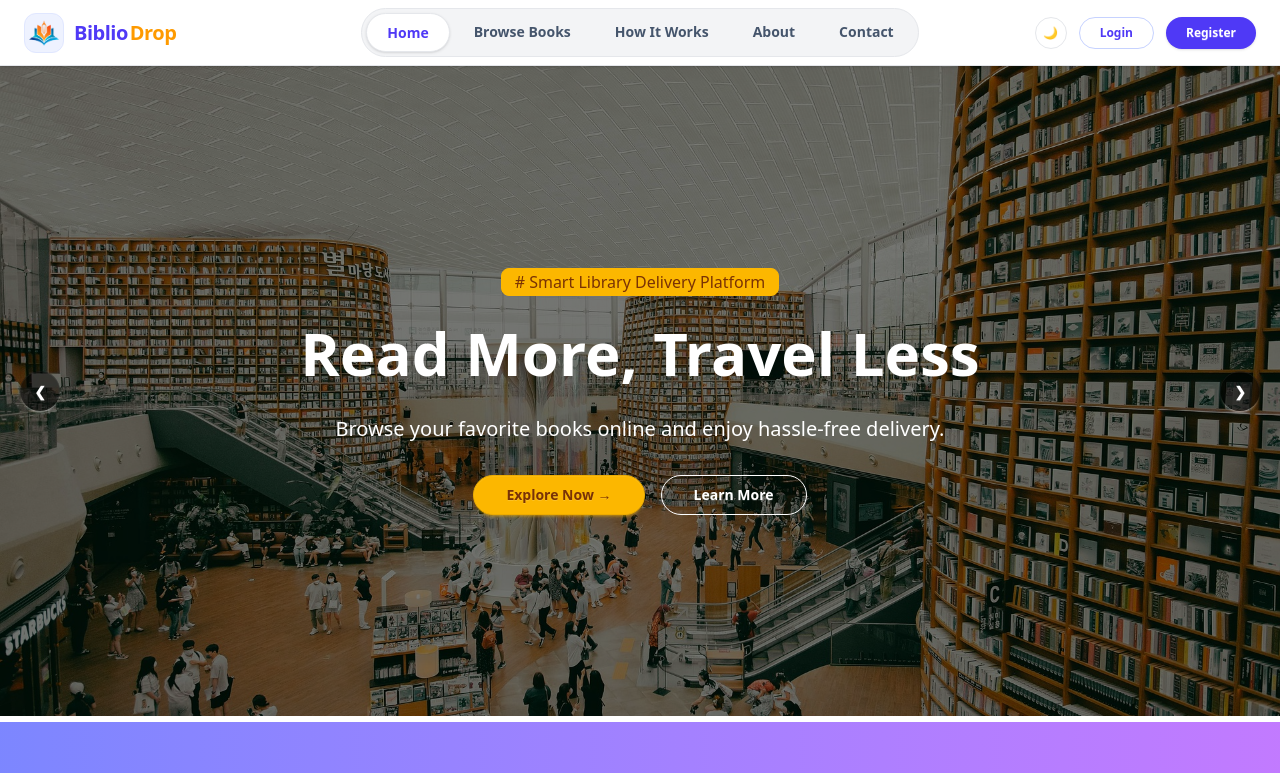
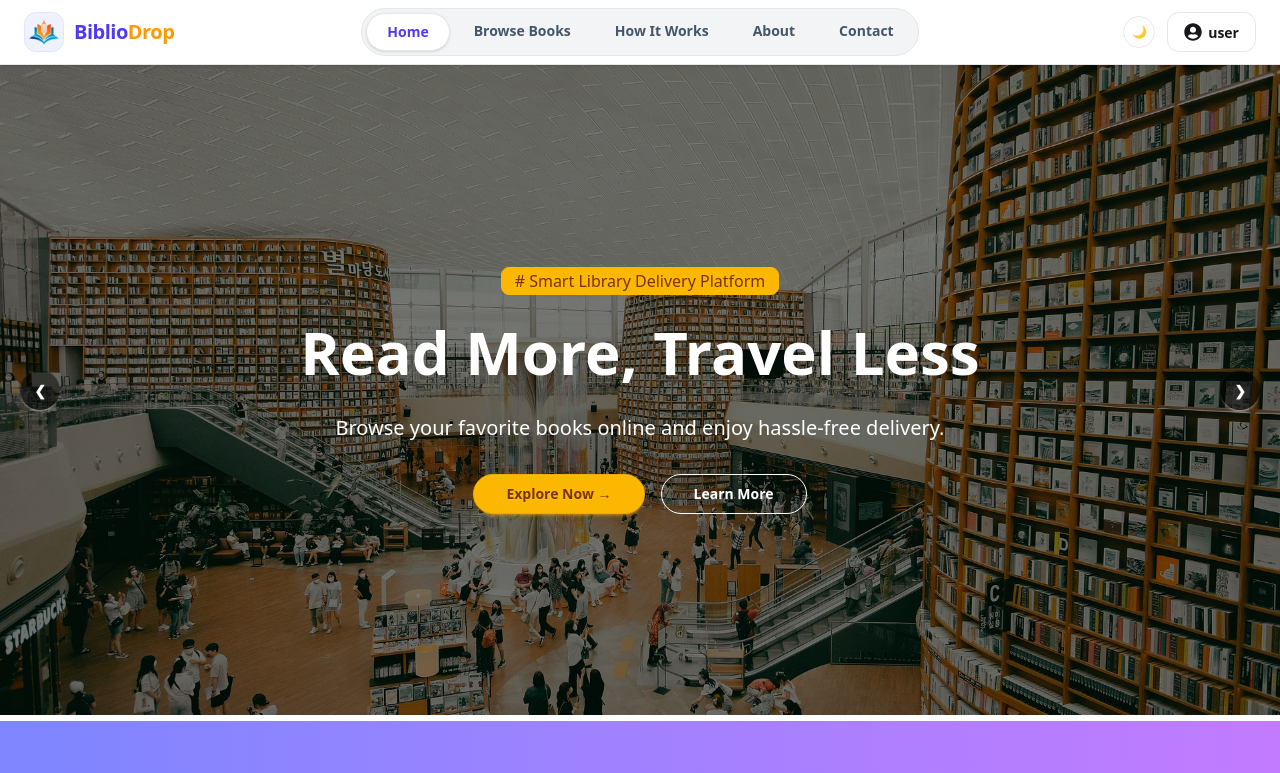
Before and after one commit to rifat-sultana/Assignment-10-client-side, a Next.js app: page / in a window 1280 px wide. Shown: the top 773 px of the page. Built offline with nearby package versions, Linux system fonts and the light colour scheme; grey boxes are pictures that could not be loaded.

Commit message:
Added user dropdown menu with dashboard and sign out functionality

```diff
--- /dev/null
+++ b/src/app/logout/page.jsx
@@ -0,0 +1,25 @@
+"use client";
+
+import { useEffect } from "react";
+import { useRouter } from "next/navigation";
+
+export default function LogoutPage() {
+
+  const router = useRouter();
+
+  useEffect(() => {
+
+    localStorage.clear();
+
+    router.push("/");
+
+  }, [router]);
+
+  return (
+    <div className="min-h-screen flex justify-center items-center">
+
+      <span className="loading loading-spinner loading-lg"></span>
+
+    </div>
+  );
+}
--- a/src/components/Navbar.jsx
+++ b/src/components/Navbar.jsx
@@ -1,15 +1,19 @@
 "use client";
 
 import Link from "next/link";
+import Image from "next/image";
 import { usePathname } from "next/navigation";
 import { useState } from "react";
-import Image from 'next/image';
+import { FaUserCircle } from "react-icons/fa";
 
 export default function Navbar() {
   const pathname = usePathname();
+
   const [isOpen, setIsOpen] = useState(false);
 
-  // Navigation Links
+
+  const [isLoggedIn, setIsLoggedIn] = useState(true);
+
   const navLinks = [
     { name: "Home", href: "/" },
     { name: "Browse Books", href: "/browse-books" },
@@ -18,11 +22,17 @@ export default function Navbar() {
     { name: "Contact", href: "/contact" },
   ];
 
+  const handleSignOut = () => {
+    localStorage.clear();
+    setIsLoggedIn(false);
+    window.location.href = "/";
+  };
+
   return (
+    <div className="navbar bg-white sticky top-0 z-50 px-6 py-2 border-b border-gray-200 shadow-sm">
 
-    <div className="navbar bg-white sticky top-0 z-50 px-6 py-2 border-b border-gray-200 shadow-sm">
+      {/* Logo */}
       <div className="navbar-start">
-
         <Link href="/" className="flex items-center gap-2.5">
 
           <div className="w-10 h-10 flex items-center justify-center rounded-xl bg-indigo-50 border border-indigo-100 overflow-hidden">
@@ -32,32 +42,35 @@ export default function Navbar() {
               alt="Logo"
               width={42}
               height={42}
-            className="w-full h-full object-contain block"
+              className="w-full h-full object-contain"
             />
-            <span className="hidden text-xl items-center justify-center">📖</span>
+
           </div>
 
+          <span className="tracking-tight text-xl font-black text-slate-800">
+            <span className="text-indigo-600">Biblio</span>
+            <span className="text-amber-500">Drop</span>
+          </span>
 
-          <span className="tracking-tight text-xl font-black text-slate-800">
-            <span className="text-indigo-600 ">Biblio</span>
-            <span className="text-amber-500 ml-0.5">Drop</span>
-          </span>
         </Link>
       </div>
 
+      {/* Desktop Menu */}
+      <div className="navbar-center hidden md:flex">
 
-      <div className="navbar-center hidden md:flex">
         <ul className="menu menu-horizontal bg-gray-100 p-1 rounded-full gap-1 border border-gray-200">
+
           {navLinks.map((link) => {
             const isActive = pathname === link.href;
+
             return (
               <li key={link.name}>
                 <Link
                   href={link.href}
-                  className={`px-5 py-2 text-md font-bold rounded-full transition-all duration-200 ${
+                  className={`px-5 py-2 text-sm font-bold rounded-full transition-all duration-200 ${
                     isActive
-                      ? "bg-white text-indigo-600 font-bold shadow-sm border border-gray-200"
-                      : "text-slate-600 hover:text-indigo-600 hover:bg-white/80"
+                      ? "bg-white text-indigo-600 shadow-sm border border-gray-200"
+                      : "text-slate-600 hover:text-indigo-600 hover:bg-white"
                   }`}
                 >
                   {link.name}
@@ -65,60 +78,174 @@ export default function Navbar() {
               </li>
             );
           })}
+
         </ul>
+
       </div>
 
-
+      {/* Desktop Right Side */}
       <div className="navbar-end hidden md:flex items-center gap-3">
 
-        <button className="btn btn-ghost btn-circle btn-sm border border-gray-200 text-slate-600 hover:bg-gray-100">
+        <button className="btn btn-ghost btn-circle btn-sm border border-gray-200">
           🌙
         </button>
 
-        {/* Login Button */}
-        <Link href="/login" className="btn btn-outline btn-sm text-indigo-600 border-indigo-200 hover:bg-indigo-600 hover:text-white hover:border-indigo-600 rounded-full px-5 font-semibold normal-case">
+        {isLoggedIn ? (
+
+          <div className="dropdown dropdown-end">
+
+            <div
+              tabIndex={0}
+              role="button"
+              className="btn btn-outline rounded-xl border-gray-200"
+            >
+              <FaUserCircle size={18} />
+              <span>user</span>
+            </div>
+
+            <ul
+              tabIndex={0}
+              className="dropdown-content menu bg-white rounded-xl z-[100] w-60 p-2 shadow-lg border border-gray-200 mt-2"
+            >
+
+              <li className="pointer-events-none">
+                <span className="font-bold">
+                  user
+                </span>
+              </li>
+
+
+              <div className="divider my-1"></div>
+
+              <li>
+                <Link href="/dashboard">
+                  Dashboard
+                </Link>
+              </li>
+
+              <li>
+                <button onClick={handleSignOut}>
+                  Sign Out
+                </button>
+              </li>
+
+            </ul>
+
+          </div>
+
+        ) : (
+
+          <>
+            <Link
+              href="/login"
+              className="btn btn-outline btn-sm text-indigo-600 border-indigo-200 hover:bg-indigo-600 hover:text-white rounded-full px-5 font-semibold normal-case"
+            >
               Login
             </Link>
 
-        {/* Register Button */}
-        <Link href="/register" className="btn btn-sm bg-indigo-600 hover:bg-indigo-700 text-white border-none rounded-full px-5 font-semibold normal-case shadow-sm">
+            <Link
+              href="/register"
+              className="btn btn-sm bg-indigo-600 hover:bg-indigo-700 text-white border-none rounded-full px-5 font-semibold normal-case"
+            >
               Register
             </Link>
+          </>
+
+        )}
+
       </div>
 
-      {/* Mobile Responsive Trigger */}
+      {/* Mobile Buttons */}
       <div className="navbar-end md:hidden flex items-center gap-2">
-        <button className="btn btn-ghost btn-circle btn-sm border border-gray-200">🌙</button>
+
+        <button className="btn btn-ghost btn-circle btn-sm border border-gray-200">
+          🌙
+        </button>
+
         <button
           onClick={() => setIsOpen(!isOpen)}
-          className="btn btn-square btn-ghost btn-sm text-lg text-slate-700"
+          className="btn btn-square btn-ghost btn-sm"
         >
           {isOpen ? "✕" : "☰"}
         </button>
+
       </div>
 
-      {/* Mobile Menu Dropdown */}
+      {/* Mobile Menu */}
       {isOpen && (
+
         <div className="absolute top-16 left-4 right-4 bg-white p-4 rounded-2xl shadow-xl border border-gray-200 flex flex-col gap-2 md:hidden">
+
           <ul className="menu menu-vertical p-0 gap-1">
+
             {navLinks.map((link) => (
+
               <li key={link.name}>
+
                 <Link
                   href={link.href}
                   onClick={() => setIsOpen(false)}
-                  className={`rounded-xl font-medium ${pathname === link.href ? "bg-indigo-50 text-indigo-600 font-bold" : "text-slate-600"}`}
+                  className={`rounded-xl ${
+                    pathname === link.href
+                      ? "bg-indigo-50 text-indigo-600 font-bold"
+                      : "text-slate-600"
+                  }`}
                 >
                   {link.name}
                 </Link>
+
               </li>
+
             ))}
+
           </ul>
-          <div className="divider my-1 before:bg-gray-200 after:bg-gray-400"></div>
-          <div className="flex gap-2 w-full">
-            <Link href="/login" className="btn btn-outline btn-sm flex-1 text-indigo-600 border-indigo-200 text-md font-bold rounded-xl">Login</Link>
-            <Link href="/register" className="btn btn-sm text-md font-bold flex-1 bg-indigo-600 text-white border-none rounded-xl">Register</Link>
+
+          <div className="divider my-1"></div>
+
+          {isLoggedIn ? (
+
+            <div className="flex flex-col gap-2">
+
+              <Link
+                href="/dashboard"
+                className="btn btn-outline rounded-xl"
+              >
+                Dashboard
+              </Link>
+
+              <button
+                onClick={handleSignOut}
+                className="btn btn-error text-white rounded-xl"
+              >
+                Sign Out
+              </button>
+
             </div>
+
+          ) : (
+
+            <div className="flex gap-2">
+
+              <Link
+                href="/login"
+                className="btn btn-outline flex-1 rounded-xl"
+              >
+                Login
+              </Link>
+
+              <Link
+                href="/register"
+                className="btn btn-primary flex-1 rounded-xl"
+              >
+                Register
+              </Link>
+
             </div>
+
+          )}
+
+        </div>
+
       )}
     </div>
   );
```
Lines whose indentation alone changed are shown as unchanged.
